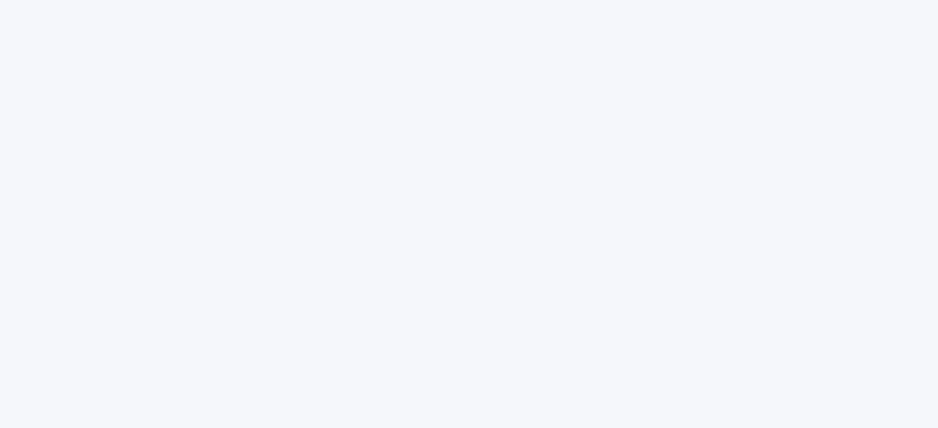
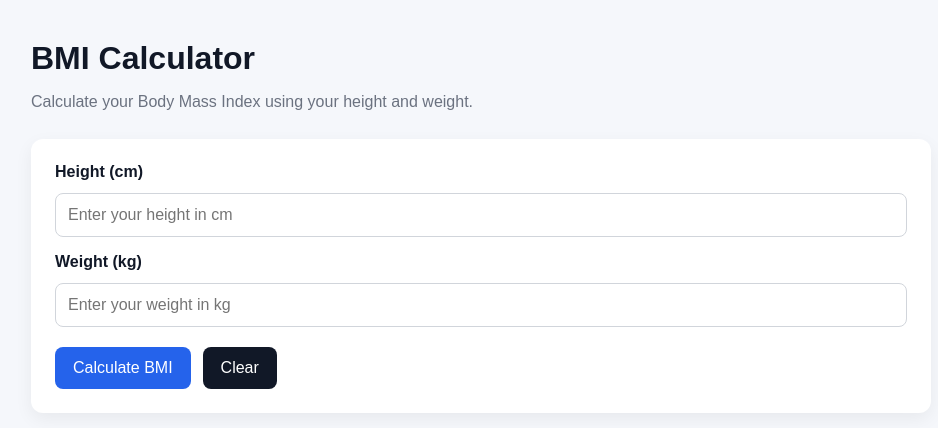
Before and after one commit to mousamohamad370-wq/QuickoTools, a React (Vite) app: page /bmi-calculator in a window 1280 px wide. Before the commit this address had no page. Shown: the top 428 px of the page, without its empty margins (159-1097 px from the left). Built offline with nearby package versions, Linux system fonts and the light colour scheme.

Commit message:
Enhance BMI Calculator with healthy weight range and classification details

```diff
--- a/src/App.jsx
+++ b/src/App.jsx
@@ -7,6 +7,8 @@ import QRCodeGenerator from "./tools/QRCodeGenerator";
 import TextCaseConverter from "./tools/TextCaseConverter";
 import RemoveDuplicateLines from "./tools/RemoveDuplicateLines";
 import AgeCalculator from "./tools/AgeCalculator";
+import BMICalculator from "./tools/BMICalculator";
+
 
 function App() {
   return (
@@ -19,6 +21,7 @@ function App() {
        <Route path="/text-case-converter" element={<TextCaseConverter />} />
        <Route path="/remove-duplicate-lines" element={<RemoveDuplicateLines />} />
        <Route path="/age-calculator" element={<AgeCalculator />} />
+       <Route path="/bmi-calculator" element={<BMICalculator />} />
     </Routes>
   );
 }
--- a/src/index.css
+++ b/src/index.css
@@ -221,3 +221,55 @@ select {
     font-size: 24px;
   }
 }
+.tool-section {
+  margin-top: 20px;
+}
+
+.tool-section-title {
+  font-size: 18px;
+  margin-bottom: 10px;
+  color: #111827;
+}
+
+.tool-text {
+  color: #6b7280;
+  line-height: 1.7;
+  margin-bottom: 0;
+}
+
+.bmi-chart-grid {
+  display: grid;
+  grid-template-columns: repeat(4, 1fr);
+  gap: 16px;
+}
+
+.bmi-info-card {
+  background-color: #ffffff;
+  border-radius: 12px;
+  padding: 20px;
+  box-shadow: 0 6px 18px rgba(0, 0, 0, 0.06);
+}
+
+.bmi-highlight-card {
+  background-color: #ffffff;
+  border-radius: 12px;
+  padding: 20px;
+  box-shadow: 0 6px 18px rgba(0, 0, 0, 0.06);
+}
+
+@media (max-width: 992px) {
+  .bmi-chart-grid {
+    grid-template-columns: repeat(2, 1fr);
+  }
+}
+
+@media (max-width: 640px) {
+  .bmi-chart-grid {
+    grid-template-columns: 1fr;
+  }
+
+  .bmi-info-card,
+  .bmi-highlight-card {
+    padding: 18px;
+  }
+}
--- /dev/null
+++ b/src/tools/BMICalculator.jsx
@@ -0,0 +1,199 @@
+import { useState } from 'react';
+
+function BMICalculator() {
+  const [height, setHeight] = useState('');
+  const [weight, setWeight] = useState('');
+  const [result, setResult] = useState(null);
+  const [error, setError] = useState('');
+
+  const getCategory = (bmi) => {
+    if (bmi < 18.5) {
+      return 'Underweight';
+    }
+
+    if (bmi < 25) {
+      return 'Normal weight';
+    }
+
+    if (bmi < 30) {
+      return 'Overweight';
+    }
+
+    return 'Obese';
+  };
+
+  const getCategoryExplanation = (category) => {
+    if (category === 'Underweight') {
+      return 'If your BMI is less than 18.5, you are considered underweight.';
+    }
+
+    if (category === 'Normal weight') {
+      return 'If your BMI is between 18.5 and 24.9, you are considered to have a normal weight.';
+    }
+
+    if (category === 'Overweight') {
+      return 'If your BMI is between 25 and 29.9, you are considered overweight.';
+    }
+
+    return 'If your BMI is 30 or more, you are considered obese.';
+  };
+
+  const calculateBMI = () => {
+    const heightValue = Number(height);
+    const weightValue = Number(weight);
+
+    if (!heightValue || !weightValue || heightValue <= 0 || weightValue <= 0) {
+      setError('Please enter valid height and weight');
+      setResult(null);
+      return;
+    }
+
+    const heightInMeters = heightValue / 100;
+    const bmi = weightValue / (heightInMeters * heightInMeters);
+    const category = getCategory(bmi);
+
+    const healthyMinWeight = 18.5 * (heightInMeters * heightInMeters);
+    const healthyMaxWeight = 24.9 * (heightInMeters * heightInMeters);
+
+    setError('');
+    setResult({
+      bmi: bmi.toFixed(1),
+      category,
+      explanation: getCategoryExplanation(category),
+      healthyWeightRange: `${healthyMinWeight.toFixed(1)} kg – ${healthyMaxWeight.toFixed(1)} kg`
+    });
+  };
+
+  const clearFields = () => {
+    setHeight('');
+    setWeight('');
+    setResult(null);
+    setError('');
+  };
+
+  return (
+    <main className="tool-page">
+      <div className="tool-container">
+        <h1 className="tool-page-title">BMI Calculator</h1>
+
+        <p className="tool-page-description">
+          Calculate your Body Mass Index using your height and weight.
+        </p>
+
+        <div className="tool-box">
+          <label className="tool-label">Height (cm)</label>
+          <input
+            type="number"
+            value={height}
+            onChange={(event) => setHeight(event.target.value)}
+            placeholder="Enter your height in cm"
+            className="tool-input"
+            style={{ marginBottom: '16px' }}
+          />
+
+          <label className="tool-label">Weight (kg)</label>
+          <input
+            type="number"
+            value={weight}
+            onChange={(event) => setWeight(event.target.value)}
+            placeholder="Enter your weight in kg"
+            className="tool-input"
+            style={{ marginBottom: '20px' }}
+          />
+
+          <div className="tool-actions">
+            <button
+              type="button"
+              onClick={calculateBMI}
+              className="tool-primary-button"
+            >
+              Calculate BMI
+            </button>
+
+            <button
+              type="button"
+              onClick={clearFields}
+              className="tool-secondary-button"
+            >
+              Clear
+            </button>
+          </div>
+        </div>
+
+        {error && (
+          <div className="tool-error-message">
+            {error}
+          </div>
+        )}
+
+        {result && (
+          <>
+            <div className="age-results-grid age-results-show">
+              <div className="result-card">
+                <h2 className="result-card-title">BMI</h2>
+                <p className="result-card-value">{result.bmi}</p>
+              </div>
+
+              <div className="result-card">
+                <h2 className="result-card-title">Category</h2>
+                <p className="result-card-value">{result.category}</p>
+              </div>
+            </div>
+
+            <div className="tool-box tool-section">
+              <h2 className="tool-section-title">Healthy Weight Range</h2>
+              <p className="tool-text">
+                Healthy weight range for your height: {result.healthyWeightRange}
+              </p>
+            </div>
+
+            <div className="tool-box tool-section">
+              <h2 className="tool-section-title">What Your Result Means</h2>
+              <p className="tool-text">
+                {result.explanation}
+              </p>
+            </div>
+
+            <div className="tool-box tool-section">
+              <h2 className="tool-section-title">BMI Classification Chart</h2>
+
+              <div className="bmi-chart-grid">
+                <div className="bmi-info-card">
+                  <h3 className="result-card-title">Underweight</h3>
+                  <p className="tool-text">Less than 18.5</p>
+                </div>
+
+                <div className="bmi-info-card">
+                  <h3 className="result-card-title">Normal weight</h3>
+                  <p className="tool-text">18.5 – 24.9</p>
+                </div>
+
+                <div className="bmi-info-card">
+                  <h3 className="result-card-title">Overweight</h3>
+                  <p className="tool-text">25 – 29.9</p>
+                </div>
+
+                <div className="bmi-info-card">
+                  <h3 className="result-card-title">Obese</h3>
+                  <p className="tool-text">30 or more</p>
+                </div>
+              </div>
+            </div>
+
+            <div className="tool-box tool-section">
+              <h2 className="tool-section-title">About BMI</h2>
+              <p className="tool-text">
+                BMI is a simple indicator based on your height and weight. It can
+                help you understand whether your weight is generally lower,
+                normal, or higher than the common healthy range. However, BMI is
+                only an estimate and does not replace medical advice.
+              </p>
+            </div>
+          </>
+        )}
+      </div>
+    </main>
+  );
+}
+
+export default BMICalculator;
```
